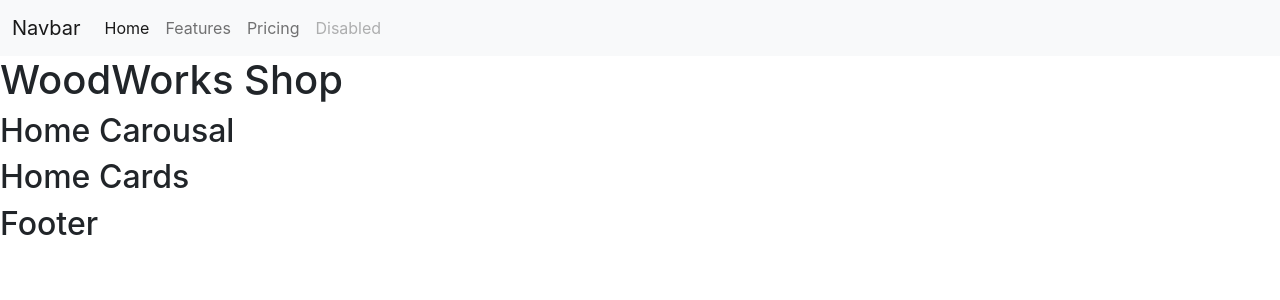
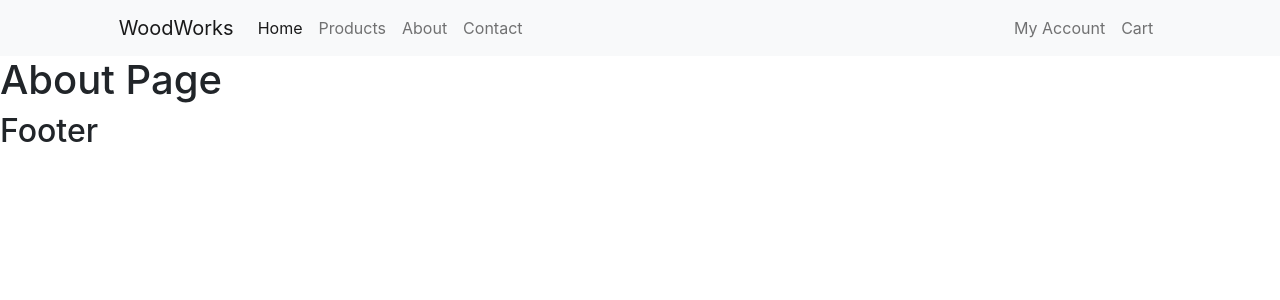
Before and after one commit to sidmadke/EBAGS, a React (Create React App) app: page /about in a window 1280 px wide. Shown: the top 300 px of the page. Built offline with nearby package versions, Linux system fonts and the light colour scheme.

Commit message:
added routing in navbar

```diff
--- a/package.json
+++ b/package.json
@@ -8,6 +8,7 @@
     "@testing-library/user-event": "^13.5.0",
     "react": "^18.2.0",
     "react-dom": "^18.2.0",
+    "react-router-dom": "^4.3.1",
     "react-scripts": "^5.0.1",
     "web-vitals": "^2.1.4"
   },
--- a/src/App.js
+++ b/src/App.js
@@ -1,10 +1,22 @@
 import './App.css';
+import { Route, Switch } from 'react-router-dom';
 import HomePage from './pages/homePage';
+import About from './pages/about';
+import Contact from './pages/contact';
+import Navbar from './components/navbar';
+import Footer from './components/footer';
+
 
 function App() {
   return (
     <div >
-     <HomePage/>
+      <Navbar/>
+      <Switch>
+        <Route path="/about" component={About} />
+        <Route path="/contact" component={Contact} />
+        <Route path="/" component={HomePage} />
+      </Switch>
+      <Footer/>
     </div>
   );
 }
--- a/src/components/navbar.jsx
+++ b/src/components/navbar.jsx
@@ -1,19 +1,27 @@
 import React from 'react';
+import { Link } from 'react-router-dom';
+
 
 const Navbar = () => {
   return (
-        <nav class="navbar navbar-expand-lg navbar-light bg-light">
-  <div class="container-fluid">
-    <a class="navbar-brand" href="#">Navbar</a>
-    <button class="navbar-toggler" type="button" data-bs-toggle="collapse" data-bs-target="#navbarNavAltMarkup" aria-controls="navbarNavAltMarkup" aria-expanded="false" aria-label="Toggle navigation">
-      <span class="navbar-toggler-icon"></span>
+
+
+    <nav className="navbar navbar-expand-lg navbar-light bg-light">
+      <div className="container-fluid col-10">
+        <Link className="navbar-brand" to="/">WoodWorks</Link>
+        <button className="navbar-toggler" type="button" data-bs-toggle="collapse" data-bs-target="#navbarNavAltMarkup" aria-controls="navbarNavAltMarkup" aria-expanded="false" aria-label="Toggle navigation">
+          <span className="navbar-toggler-icon"></span>
         </button>
-    <div class="collapse navbar-collapse" id="navbarNavAltMarkup">
-      <div class="navbar-nav">
-        <a class="nav-link active" aria-current="page" href="#">Home</a>
-        <a class="nav-link" href="#">Features</a>
-        <a class="nav-link" href="#">Pricing</a>
-        <a class="nav-link disabled" href="#" tabindex="-1" aria-disabled="true">Disabled</a>
+        <div className="collapse navbar-collapse d-flex justify-content-between" id="navbarNavAltMarkup">
+          <div className="navbar-nav">
+            <Link className="nav-link active" aria-current="page" to="/">Home</Link>
+            <Link className="nav-link" to="/">Products</Link>
+            <Link className="nav-link" to="/about">About</Link>
+            <Link className="nav-link" to="/contact">Contact</Link>
+          </div>
+          <div className="navbar-nav">
+            <Link className="nav-link" to="/">My Account</Link>
+            <Link className="nav-link" to="/">Cart</Link>
           </div>
         </div>
       </div>
--- a/src/index.js
+++ b/src/index.js
@@ -1,11 +1,13 @@
 import React from 'react';
 import ReactDOM from 'react-dom/client';
+import { BrowserRouter } from 'react-router-dom';
 import './index.css';
 import HomePage from './pages/homePage';
+import App from './App';
 
 const root = ReactDOM.createRoot(document.getElementById('root'));
 root.render(
-  <React.StrictMode>
-    <HomePage/>
-  </React.StrictMode>
+  <BrowserRouter>
+    <App />
+  </BrowserRouter>
 );
--- /dev/null
+++ b/src/pages/about.jsx
@@ -0,0 +1,11 @@
+import React from 'react'
+
+const About = () => {
+    return (
+        <div>
+            <h1>About Page</h1>
+        </div>
+     );
+}
+
+export default About;
--- /dev/null
+++ b/src/pages/contact.jsx
@@ -0,0 +1,11 @@
+import React from 'react';
+
+const Contact = () => {
+    return (
+        <div>
+            <h1>Contact Page</h1>
+        </div>
+     );
+}
+
+export default Contact;
--- a/src/pages/homePage.jsx
+++ b/src/pages/homePage.jsx
@@ -1,19 +1,23 @@
 import React from 'react'
+import { Route, Switch } from 'react-router-dom';
 import Footer from '../components/footer';
 import HomeCards from '../components/home.cards';
 import HomeCarousal from '../components/home.carousal';
 import Navbar from '../components/navbar';
+import About from './about';
+import Contact from './contact';
 
 const HomePage = () => {
-  return (
-    <div>
-        <Navbar/>
-        <h1>WoodWorks Shop</h1>
-        <HomeCarousal/>
-        <HomeCards/>
-        <Footer/>
-    </div>
-  )
+    return (
+        <div>
+
+
+            <h1>WoodWorks Shop</h1>
+            <HomeCarousal />
+            <HomeCards />
+
+        </div>
+    )
 }
 
 export default HomePage;
```
Also changed, not shown: 1 other file (tests, documents, lock files or other folders). Lines whose indentation alone changed are shown as unchanged.
